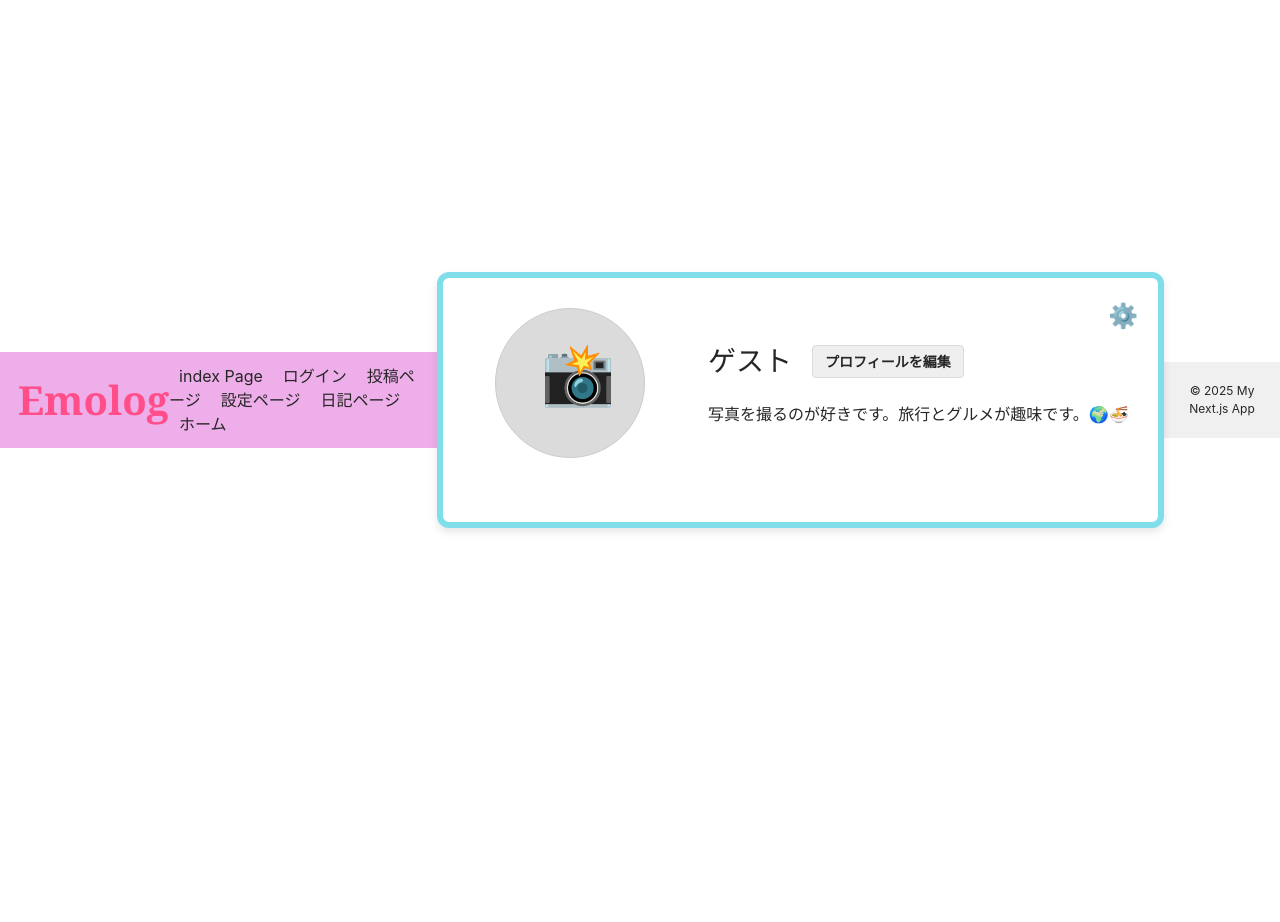
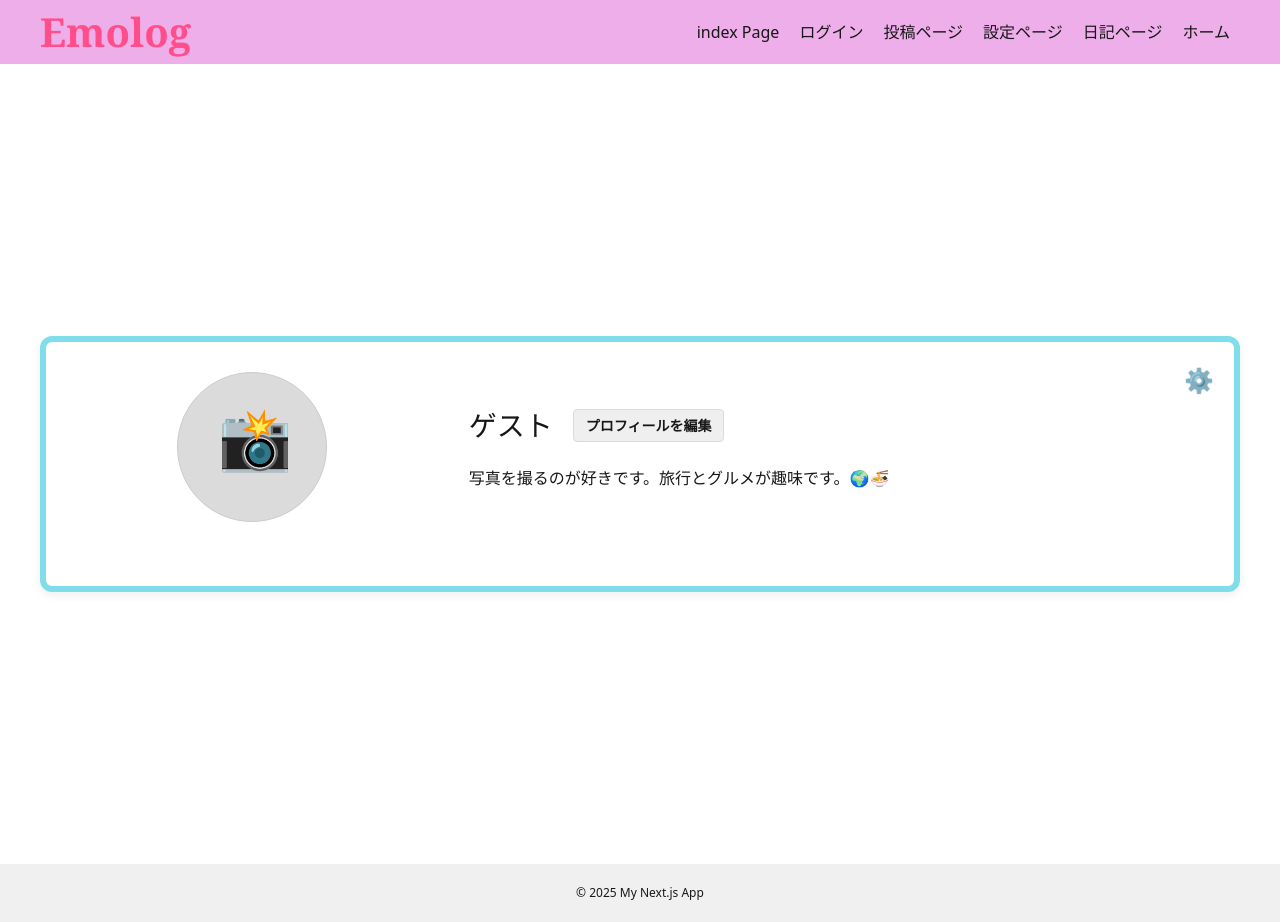
Before and after one commit to jphacks/tk_b_2510, a Next.js app in the folder frontend/: page /settings in a window 1280 px wide. Before the commit the page ends 800 px from the top, so only its background shows below. Built offline with nearby package versions, Linux system fonts and the light colour scheme; no server answers; sample sign-in values are in the browser's storage.

Commit message:
[fix]settingのcssを修正

```diff
--- a/frontend/src/app/settings/page.css
+++ b/frontend/src/app/settings/page.css
@@ -1,63 +1,46 @@
 /* page.css */
 
-/* 変数定義（オプション） */
-:root {
-    --primary-color: #0095f6;
-    --secondary-color: #efefef;
-    --border-color: #dbdbdb;
-    --background-color: #ffffff;
-    --text-color: #262626;
-    --accent-color: #80deea; /* 外枠の色 */
-    --camera-color: #00bcd4;
-    --danger-color: red;
+/* settings page base (scoped) */
+.settings-page {
+    font-family: var(--font-sans, -apple-system, BlinkMacSystemFont, "Segoe UI", Roboto, Helvetica, Arial, sans-serif);
+    margin: 0;
+    padding: 24px 16px;
+    box-sizing: border-box;
+    background-color: var(--background-color, var(--background, #ffffff));
+    color: var(--text-color, var(--foreground, #262626));
 }
 
-/* bodyBase */
-body {
-    font-family: -apple-system, BlinkMacSystemFont, "Segoe UI", Roboto, Helvetica, Arial, sans-serif;
-    margin: 0;
-    padding: 0;
-    background-color: var(--background-color);
-    color: var(--text-color);
-    min-height: 100vh;
-    display: flex;
-    justify-content: center;
-    align-items: center;
-}
-
-/* contentContainer */
-.content-container {
+.settings-container {
     max-width: 1200px;
     width: 100%;
     margin: 0 auto;
     padding: 20px;
     position: relative;
-    flex-shrink: 0;
-    border: 6px solid var(--accent-color);
+    border: 6px solid var(--accent-color, #80deea);
     border-radius: 12px;
-    background-color: var(--background-color);
-    box-shadow: 0 4px 8px rgba(0, 0, 0, 0.1);
+    background-color: var(--background-color, var(--background, #ffffff));
+    box-shadow: 0 4px 8px rgba(0, 0, 0, 0.06);
 }
 
 /* settingsIcon */
-.settings-icon {
+.settings-container .settings-icon {
     position: absolute;
     top: 20px;
     right: 20px;
     font-size: 24px;
-    color: var(--text-color);
+    color: var(--text-color, var(--foreground, #262626));
     text-decoration: none;
     cursor: pointer;
     z-index: 10;
 }
 
-.settings-icon:hover,
-.settings-icon-hover {
+.settings-container .settings-icon:hover,
+.settings-container .settings-icon-hover {
     color: #8e8e8e;
 }
 
 /* profileHeader */
-.profile-header {
+.settings-container .profile-header {
     display: flex;
     align-items: center;
     margin-bottom: 44px;
@@ -65,7 +48,7 @@ body {
 }
 
 /* profilePhotoArea */
-.profile-photo-area {
+.settings-container .profile-photo-area {
     flex: 1;
     display: flex;
     justify-content: center;
@@ -74,7 +57,7 @@ body {
 }
 
 /* profilePhoto */
-.profile-photo {
+.settings-container .profile-photo {
     width: 150px;
     height: 150px;
     border-radius: 50%;
@@ -85,25 +68,25 @@ body {
 }
 
 /* cameraIcon */
-.camera-icon {
+.settings-container .camera-icon {
     position: absolute;
     /* translate(-50%, -50%)に対応するため、topとleftを調整 */
     top: 43%;
     left: 47%;
     transform: translate(-50%, -50%);
     font-size: 60px;
-    color: var(--camera-color);
+    color: var(--camera-color, #00bcd4);
     z-index: 2;
     pointer-events: none;
 }
 
 /* profileInfoArea */
-.profile-info-area {
+.settings-container .profile-info-area {
     flex: 2;
 }
 
 /* userActions */
-.user-actions {
+.settings-container .user-actions {
     display: flex;
     align-items: center;
     margin-bottom: 20px;
@@ -111,7 +94,7 @@ body {
 }
 
 /* username */
-.username {
+.settings-container .username {
     font-size: 28px;
     font-weight: 300;
     margin-right: 20px;
@@ -121,10 +104,10 @@ body {
 }
 
 /* editButton */
-.edit-button {
-    background-color: var(--secondary-color);
-    color: var(--text-color);
-    border: 1px solid var(--border-color);
+.settings-container .edit-button {
+    background-color: var(--secondary-color, #efefef);
+    color: var(--text-color, var(--foreground, #262626));
+    border: 1px solid var(--border-color, #dbdbdb);
     border-radius: 4px;
     padding: 5px 12px;
     font-weight: bold;
@@ -135,43 +118,42 @@ body {
 }
 
 /* bioText */
-.bio-text {
+.settings-container .bio-text {
     font-size: 16px;
     margin-top: 0;
     margin-bottom: 0;
 }
 
 /* editForm */
-.edit-form {
+.settings-container .edit-form {
     padding: 20px;
-    border: 1px solid var(--border-color);
+    border: 1px solid var(--border-color, #dbdbdb);
     border-radius: 8px;
-    background-color: var(--background-color);
+    background-color: var(--background-color, var(--background, #ffffff));
     margin-top: 20px;
 }
 
 /* formGroup */
-.form-group {
+.settings-container .form-group {
     margin-bottom: 15px;
 }
 
-/* input, textarea */
-.form-input {
+.settings-container .form-input {
     width: 100%;
     padding: 8px;
     border-radius: 4px;
-    border: 1px solid var(--border-color);
+    border: 1px solid var(--border-color, #dbdbdb);
     box-sizing: border-box;
     margin-top: 5px;
 }
 
-.form-textarea {
+.settings-container .form-textarea {
     resize: vertical;
 }
 
 /* saveButton */
-.save-button {
-    background-color: var(--primary-color);
+.settings-container .save-button {
+    background-color: var(--primary-color, #0095f6);
     color: #fff;
     border: none;
     border-radius: 4px;
@@ -182,10 +164,10 @@ body {
 }
 
 /* photoEditButton */
-.photo-edit-button {
-    background-color: var(--background-color);
-    color: var(--primary-color);
-    border: 1px solid var(--primary-color);
+.settings-container .photo-edit-button {
+    background-color: var(--background-color, var(--background, #ffffff));
+    color: var(--primary-color, #0095f6);
+    border: 1px solid var(--primary-color, #0095f6);
     border-radius: 4px;
     padding: 8px 16px;
     font-weight: bold;
@@ -196,40 +178,40 @@ body {
 }
 
 /* settingsTitle */
-.settings-title {
+.settings-container .settings-title {
     font-size: 26px;
     font-weight: 300;
     margin-bottom: 30px;
-    border-bottom: 1px solid var(--border-color);
+    border-bottom: 1px solid var(--border-color, #dbdbdb);
     padding-bottom: 10px;
 }
 
 /* settingsItem */
-.settings-item {
+.settings-container .settings-item {
     padding: 15px 0;
     border-bottom: 1px solid #efefef;
 }
 
-.settings-item h3 {
+.settings-container .settings-item h3 {
     font-size: 18px;
     margin-bottom: 5px;
     margin-top: 0;
 }
 
-.settings-item p {
+.settings-container .settings-item p {
     font-size: 14px;
     color: #8e8e8e;
     margin-bottom: 10px;
     margin-top: 0;
 }
 
-.settings-item:last-child {
+.settings-container .settings-item:last-child {
     border-bottom: none !important;
 }
 
 /* settingsButton */
-.settings-button {
-    background-color: var(--primary-color);
+.settings-container .settings-button {
+    background-color: var(--primary-color, #0095f6);
     color: #fff;
     border: none;
     border-radius: 4px;
@@ -241,10 +223,10 @@ body {
 }
 
 /* settingsDangerButton */
-.settings-danger-button {
+.settings-container .settings-danger-button {
     background-color: transparent;
-    color: var(--danger-color);
-    border: 1px solid var(--danger-color);
+    color: var(--danger-color, red);
+    border: 1px solid var(--danger-color, red);
     border-radius: 4px;
     padding: 8px 16px;
     font-weight: bold;
@@ -254,17 +236,17 @@ body {
 }
 
 /* settingsCheckboxLabel */
-.settings-checkbox-label {
+.settings-container .settings-checkbox-label {
     display: block;
     margin-top: 10px;
     font-size: 14px;
 }
 
 /* passwordChangeForm */
-.password-change-form {
+.settings-container .password-change-form {
     margin-top: 15px;
     padding: 15px;
-    border: 1px solid var(--border-color);
+    border: 1px solid var(--border-color, #dbdbdb);
     border-radius: 4px;
     background-color: #f9f9f9;
 }
--- a/frontend/src/app/settings/page.jsx
+++ b/frontend/src/app/settings/page.jsx
@@ -100,7 +100,8 @@ const SettingsPage = ({ onGoBack }) => {
     // -----------------------------------
 
     return (
-        <div className="content-container">
+        <div className="settings-page">
+            <div className="settings-container">
             <h2 className="settings-title">設定</h2>
 
             <button
@@ -204,6 +205,7 @@ const SettingsPage = ({ onGoBack }) => {
                         削除
                     </button>
                 </div>
+            </div>
             </div>
         </div>
     );
@@ -321,7 +323,7 @@ const MyProfile = () => {
 
     return (
         <div style={bodyStyle}>
-            <div className="content-container">
+            <div className="settings-container">
                 <SettingsIcon onClick={() => setView('settings')} />
 
                 <input
```
